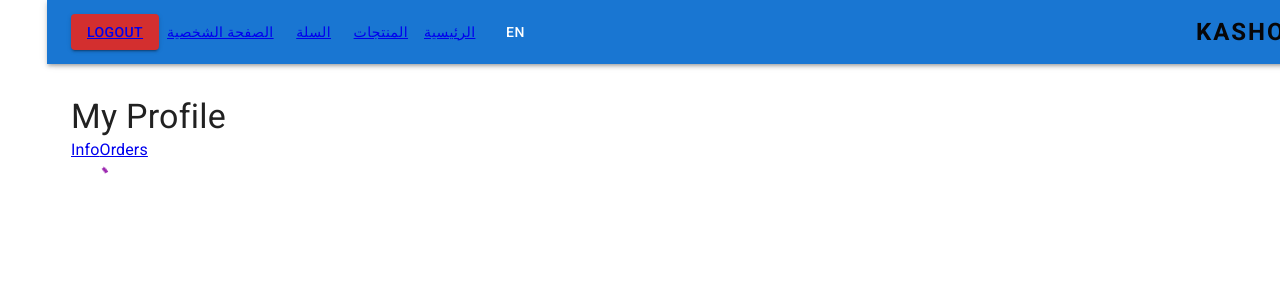
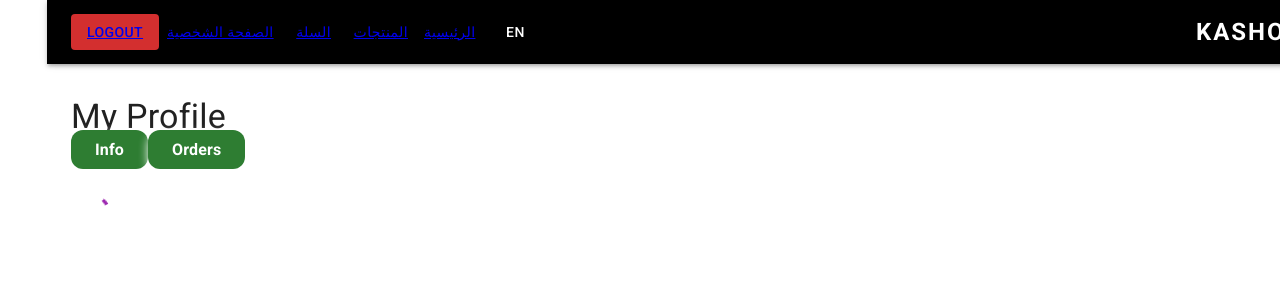
Before and after one commit to reham-hajjaj/kashop-front-16, a React (Vite) app: page /profile in a window 1280 px wide. Shown: the top 300 px of the page. Built offline with nearby package versions, Linux system fonts and the light colour scheme; no server answers; sample sign-in values are in the browser's storage.

Commit message:
page  Products

```diff
--- a/src/components/navbar/Navbar.jsx
+++ b/src/components/navbar/Navbar.jsx
@@ -29,9 +29,9 @@ const changeLanguage =(lng)=>{
   return (
 
     <Box sx={{display:"flex",  gap:2, mr:"auto",display:{xs:"none", md:"flex"} }}  >
-       <AppBar postion="static" sx={{background:"#1976d2",PX:0,minHeight:"56PX"}} elevation={3}>
+       <AppBar postion="static" sx={{background:"#000",PX:0,minHeight:"56PX"}} elevation={3}>
       <Toolbar >
-        <Typography variant='h5' component="div" sx={{ fontWeight:"bold",letterSpacing:2,color:"#070607"}} >
+        <Typography variant='h5' component="div" sx={{ fontWeight:"bold",letterSpacing:2,color:"#fff"}} >
           KASHOP
         </Typography>
 
@@ -39,17 +39,17 @@ const changeLanguage =(lng)=>{
         <Button onClick={changeLanguage} color='inherit'>
           {i18n.language ==="ar"?"EN":"AR"}
         </Button>
-        <Button color="inherit" >
+        <Button color="#fff" >
           <Link to="/">{t('Home')}</Link>
         </Button>
-<Button color="inherit" >
+<Button color="#fff" >
    <Link to="/products">{t('Products')}</Link>
 </Button>
 
-<Button  color="inherit">
+<Button  color="#fff">
  <Link to="/cart">{t('Cart')}</Link>
 </Button>
- <Button color="inherit" >
+ <Button color="#fff" >
    <Link to="/profile">{t('Profile')}</Link>
 </Button>
  {token?<>
--- a/src/pages/home/Home.jsx
+++ b/src/pages/home/Home.jsx
@@ -1,14 +1,16 @@
 import React from 'react'
 import Navbar from '../../components/navbar/Navbar'
-import { Typography } from '@mui/material';
+import { Box, Typography } from '@mui/material';
 import Button from '@mui/material/Button';
-
+import useProducts from '../../hooks/useProducts'
 import  Categories from '../../components/categories/Categories';
+import Products from '../products/Products';
 export default function Home() {
   return (
-  <>
+  <Box>
   <Categories/>
-  </>
+  <Products/>
+  </Box>
 
   )
 }
--- a/src/pages/products/Products.jsx
+++ b/src/pages/products/Products.jsx
@@ -35,6 +35,10 @@ const  Products = () => {
 <CardContent sx={{p:2}}>
 
 <Typography component= "span" variant="body1" >{product.price}$</Typography>
+  <Button onClick={()=> { console.log('Button clicked'); addToCart({ ProductId:data.response.id,count: 1})}} variant='contained'  size="medium"  sx={{mt:1.5,py:1,px:3, borderRadius:"12px",bgcolor:"#000", textTransform:"none" ,fontSize:"16px"}} >
+
+  Add to Cart
+</Button>
 
 
   </CardContent>
--- a/src/profile/ProfileInfo.jsx
+++ b/src/profile/ProfileInfo.jsx
@@ -1,11 +1,12 @@
 
 import React from 'react'
 import useProfile from '../hooks/useProfie';
-import { Box, Card, CardContent, CircularProgress, Grid, Typography } from '@mui/material';
+import { Box, Button, Card, CardContent, CircularProgress, Grid, TextField, Typography } from '@mui/material';
 import axios from 'axios';
 import authAxiosInstance from '../api/authAxiosInstance';
 import useAuthStore from '../store/useAuthStore';
-
+import IconButton from '@mui/material/IconButton';
+import AccountCircleIcon from '@mui/icons-material/AccountCircle';
 export default function ProfileInfo() {
      const {data, isLoading, isError,error} =  useProfile();
     if(isLoading) return <CircularProgress/>
@@ -14,12 +15,29 @@ export default function ProfileInfo() {
    console.log(data);
   return (
     <Grid item xs={12} md={5} >
-      <Card sx={{borderRadius:3, boxShadow:3}}>
+      <Card sx={{ maxWidth:500, mt:8,borderRadius:4, boxShadow:4, bgcolor:"#F3F8F4",p:2}}>
         <CardContent>
- <Typography variant='h5'mb={2}>Name:{data?.fullName}</Typography>
-         <Typography>Email:{data?.email}</Typography>
-         <Typography>phone:{data?.phoneNumber}</Typography>
-          <Typography>City:{data.city}</Typography>
+          <Box sx={{display:"flex", flexDirection:"column",alignItems:"center"}}>
+
+          </Box>
+          <Typography variant='h4' align='center'sx={{fontWeight:"bold",mb:1}}>My Profile</Typography>
+
+
+<Typography variant='h6' align='center' sx={{mb:4}}>{data?.fullName}</Typography>
+<TextField sx={{mb:2}} fullWidth label="Phon Number">value={data?.phoneNumber}
+
+</TextField>
+      <TextField sx={{mb:2}} fullWidth label="Email">value={data?.email}
+
+</TextField>
+
+         <TextField sx={{mb:3}} fullWidth label="City">value={data.city}
+
+</TextField>
+<Button fullWidth  variant='contained' sx={{bgcolor:"#2E7D32",borderRadius:2}}>Save Changes</Button>
+
+
+
         </CardContent>
       </Card>
     </Grid>
--- a/src/profile/ProfileLayout.jsx
+++ b/src/profile/ProfileLayout.jsx
@@ -5,10 +5,13 @@ import { Link, Outlet } from 'react-router-dom'
 
 export default function ProfileLayout() {
   return (
-    <Box sx={{pt:12 ,px:3, direction:"ltr"}} >
- <Typography variant='h4'>My Profile</Typography>
- <Link to=''>Info</Link>
-  <Link to='orders' >Orders</Link>
+    <Box sx={{ dislay:"flex", justifyContent:"center" ,gap:3,mb:4,   pt:12 ,px:3, direction:"ltr"}} >
+ <Typography variant='h4' >My Profile</Typography>
+ <Box sx={{ dislay:"flex", gap:4,mb:4}}>
+  <Link to='' style={{textDecoration:"none",background:"#2e7d32",color:"white",padding:"10px 24px",borderRadius:'12px',boxShadow:"0 4px 10px",fontWeight:"bold", textAlign:'center'}}>Info</Link>
+  <Link to='orders' style={{textDecoration:"none",background:"#2e7d32",color:"white",padding:"10px 24px",borderRadius:'12px',boxShadow:"0 4px 10px",fontWeight:"bold"}} >Orders</Link>
+ </Box>
+
   <Box>
     <Outlet/>
   </Box>
--- a/src/profile/ProfileOrders.jsx
+++ b/src/profile/ProfileOrders.jsx
@@ -26,11 +26,11 @@ export default function ProfileOrders() {
 <TableBody>
   {data?.orders?.map((order)=>(
     <TableRow key={order.id} sx={{bgcolor:"#FFF3E0"}}>
-      <TableCell>{order.id}</TableCell>
-       <TableCell>{order.amountPaid}</TableCell>
-         <TableCell>{order.paymentStatus}</TableCell>
+      <TableCell>{order.id}#</TableCell>
+       <TableCell>{order.amountPaid}$</TableCell>
+         <TableCell >{order.paymentStatus}</TableCell>
            <TableCell>{order.status}</TableCell>
-             <TableCell>{order.orderDate}</TableCell>
+             <TableCell sx={{color:"#2E7D32"}}>{order.orderDate}</TableCell>
             <TableCell>{order.activityOrderData}</TableCell>
     </TableRow>
   ))}
```
